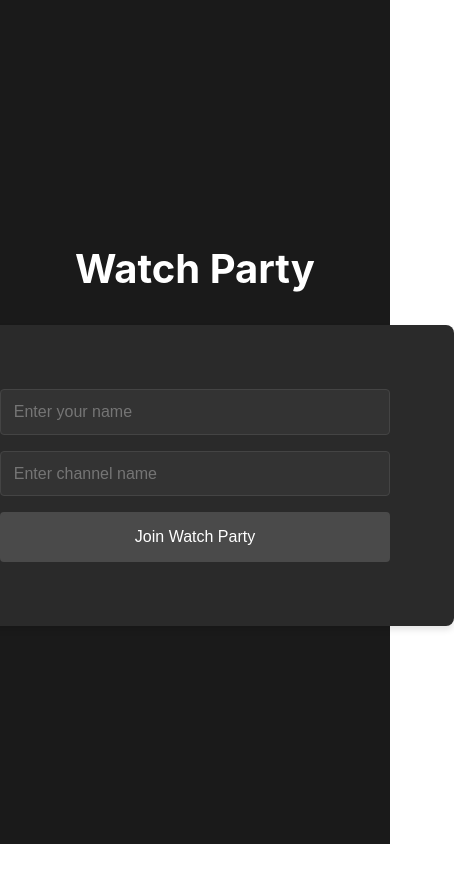
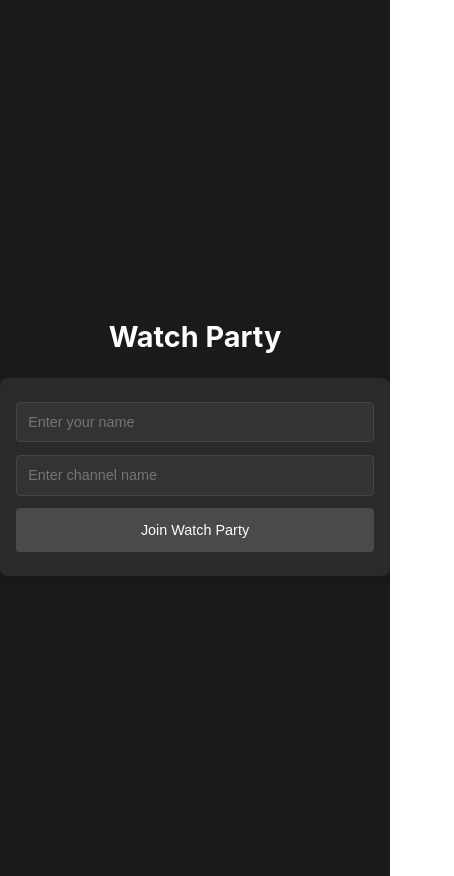
Before and after one commit to atoool/watch-party, a React (Create React App) app: page / in a window 390 px wide. Shown: the whole page, 454 px wide, since content can reach past the window. Before the commit the page ends 844 px from the top, so only its background shows below. Built offline with nearby package versions, Linux system fonts and the light colour scheme; no server answers.

Commit message:
mobile responsivness

```diff
--- a/src/components/Home.css
+++ b/src/components/Home.css
@@ -3,9 +3,10 @@
     flex-direction: column;
     align-items: center;
     justify-content: center;
-    height: 100vh;
+    min-height: 100vh;
     background-color: #1a1a1a;
     color: white;
+    padding: 1rem;
 }
 
 .join-form {
@@ -14,7 +15,7 @@
     gap: 1rem;
     width: 100%;
     max-width: 400px;
-    padding: 4rem;
+    padding: 2rem;
     background-color: #2a2a2a;
     border-radius: 8px;
     box-shadow: 0 4px 6px rgba(0, 0, 0, 0.1);
@@ -25,13 +26,14 @@
 }
 
 .form-group input {
-    width: 93%;
+    width: -webkit-fill-available;
     padding: 0.8rem;
     border: 1px solid #444;
     border-radius: 4px;
     background-color: #333;
     color: white;
     font-size: 1rem;
+    box-sizing: border-box;
 }
 
 .form-group input:focus {
@@ -59,3 +61,57 @@ h1 {
     margin-bottom: 2rem;
     font-size: 2.5rem;
 }
+
+/* Add Media Queries */
+@media screen and (max-width: 480px) {
+    .join-form {
+        padding: 1.5rem 1rem;
+        gap: 0.8rem;
+    }
+
+    .form-group input {
+        padding: 0.7rem;
+        font-size: 0.9rem;
+    }
+
+    button {
+        padding: 0.8rem;
+        font-size: 0.9rem;
+        min-height: 44px;
+    }
+
+    h1 {
+        font-size: 1.8rem;
+        margin-bottom: 1.5rem;
+        text-align: center;
+    }
+}
+
+/* For very small screens */
+@media screen and (max-width: 320px) {
+    .join-form {
+        padding: 1rem;
+    }
+
+    h1 {
+        font-size: 1.5rem;
+    }
+}
+
+/* For landscape mode on mobile */
+@media screen and (max-height: 500px) and (orientation: landscape) {
+    .home-container {
+        padding: 0.5rem;
+    }
+
+    .join-form {
+        padding: 0rem;
+        gap: 0.5rem;
+        width: 300px;
+    }
+
+    h1 {
+        font-size: 1.5rem;
+        margin-bottom: 1rem;
+    }
+}
--- a/src/components/VideoPlayer.css
+++ b/src/components/VideoPlayer.css
@@ -38,6 +38,9 @@
     cursor: pointer;
     transition: all 0.3s ease;
     width: 20%;
+    display: flex;
+    justify-content: center;
+    align-items: center;
 }
 
 .logout-btn:hover {
@@ -144,7 +147,11 @@
 
     .video-page {
         margin-right: 0;
-        margin-bottom: 50vh;
+        min-height: 50vh;
+    }
+    .set-video-btn, .play-pause-btn {
+        width: 100%;
+        flex-direction: column;
     }
 }
 
```
